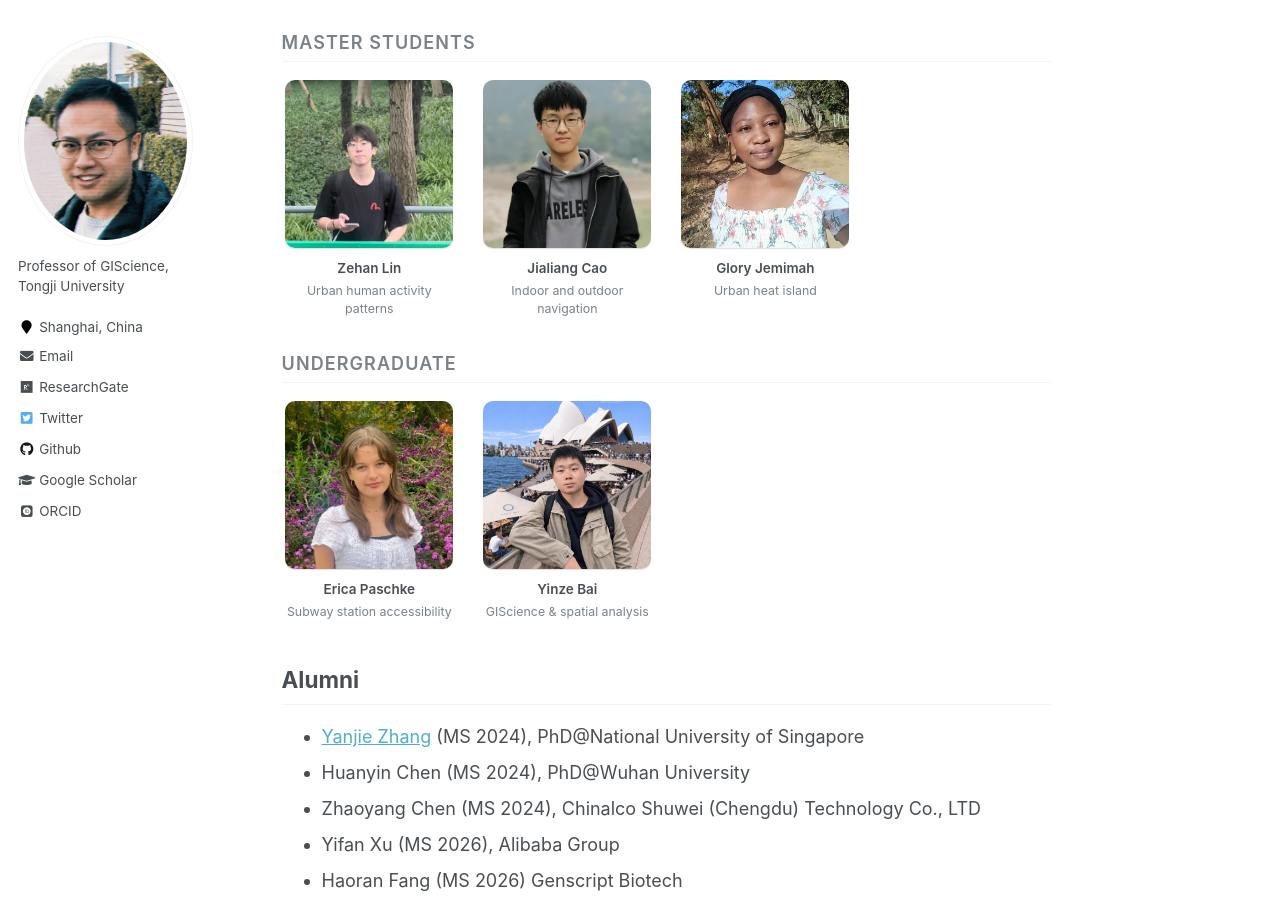
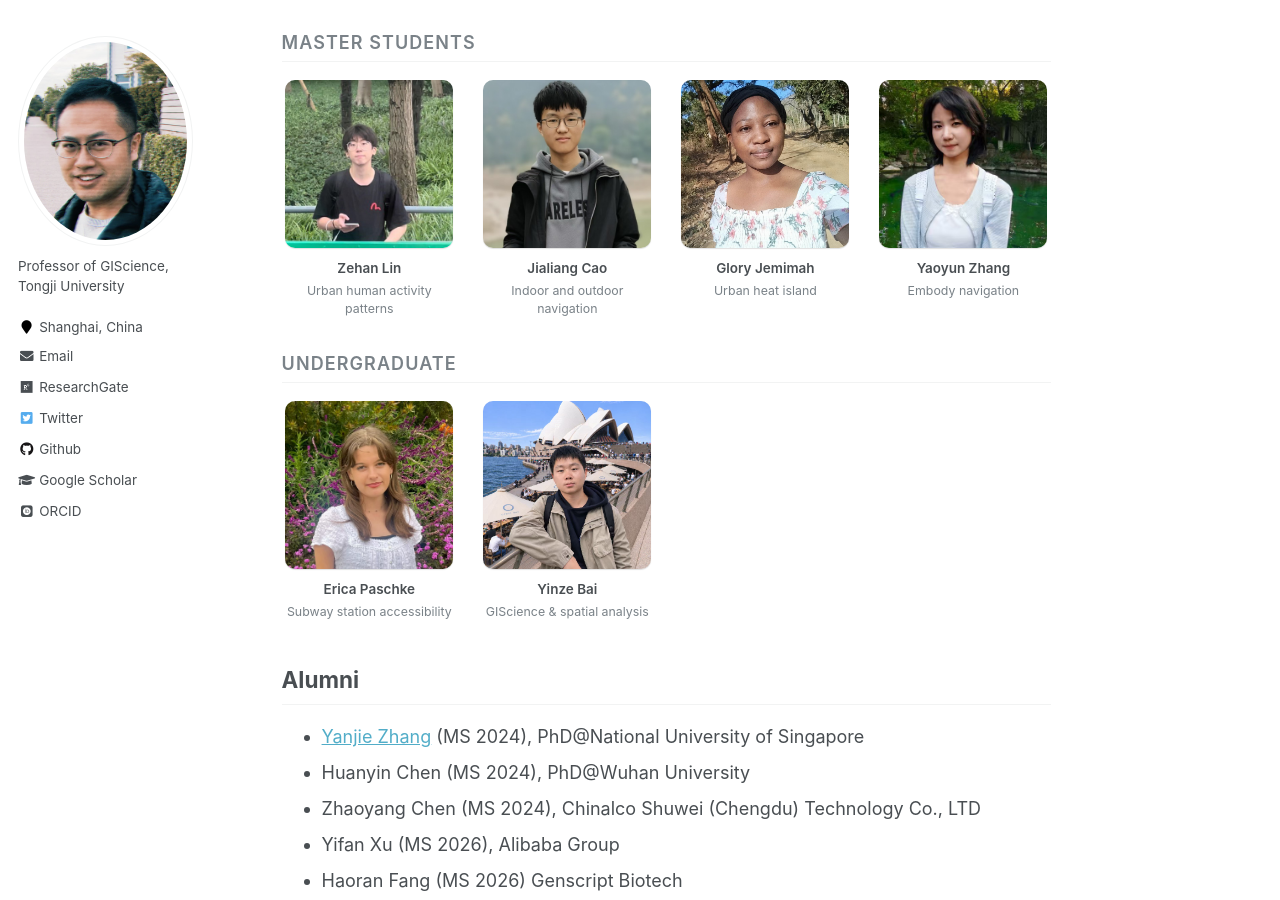
Before and after one commit to huangweibuct/test.github.io, a Jekyll site: the page built from _pages/about.md, in a window 1280 px wide and 900 px high, scrolled down 3287 px. Built offline with Jekyll 4.4.1, drawn with Linux system fonts in a browser that asks for light colours; some web fonts are replaced.

Commit message:
Add Yaoyun Zhang to master students

```diff
--- a/_data/people.yml
+++ b/_data/people.yml
@@ -51,6 +51,9 @@ groups:
       - name: "Glory Jemimah"
         photo: "glory.jpg"
         research: "Urban heat island"
+      - name: "Yaoyun Zhang"
+        photo: "zyy.jpg"
+        research: "Embody navigation"
 
   - title: "Undergraduate"
     members:
```
Also changed, not shown: images/zyy.jpg (added).
